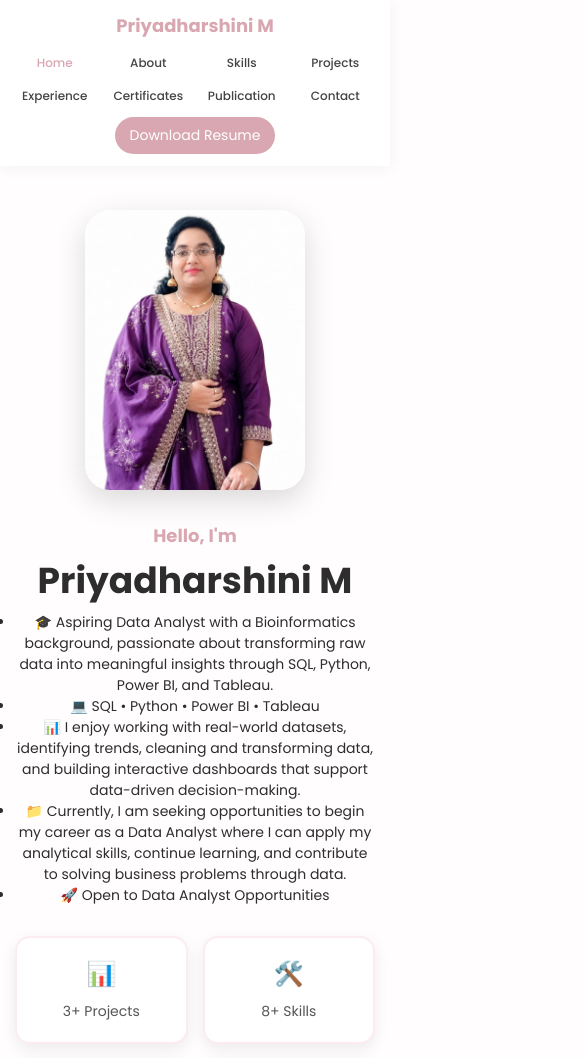
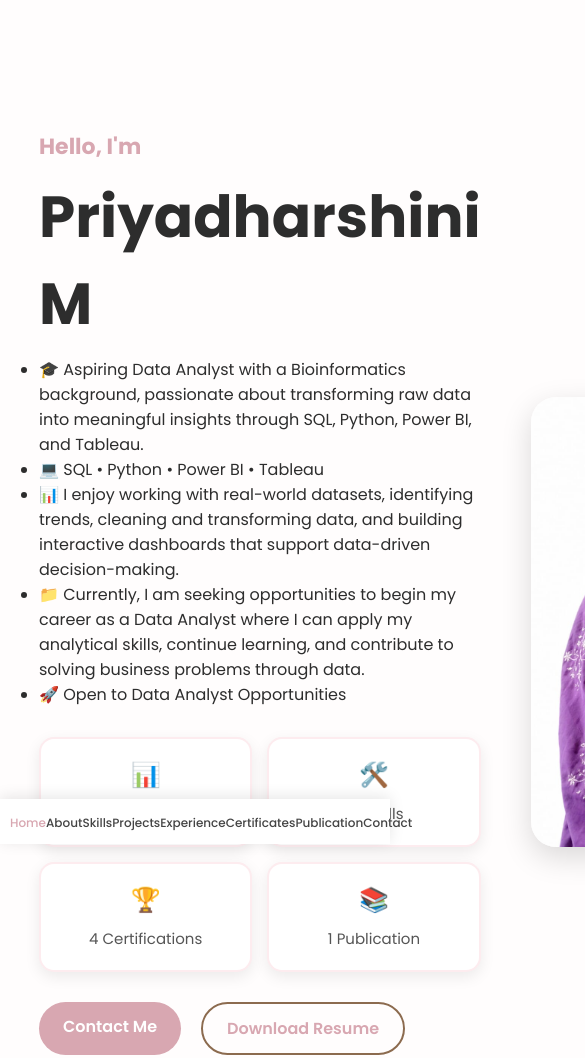
Before and after one commit to priyadharshini237/Priyadharshini_Portfolio, a plain HTML site: page index.html in a window 390 px wide. Shown: the top 1058 px of the page, 585 px wide, since content can reach past the window. Drawn offline with Linux system fonts and the light colour scheme.

Commit message:
Update index.html

```diff
--- a/index.html
+++ b/index.html
@@ -590,133 +590,44 @@ color:#777;
    MOBILE
 =========================== */
 
-@media(max-width:900px){
-
-nav{
-flex-direction:column;
-gap:15px;
-}
-
-nav ul{
-flex-wrap:wrap;
-justify-content:center;
-}
-
-.hero{
-flex-direction:column-reverse;
-text-align:center;
-padding-top:60px;
-}
-
-.hero-text h1{
-font-size:42px;
-}
-
-.hero-image img{
-width:250px;
-height:320px;
-}
-
-.buttons{
-justify-content:center;
-}
-
-.social{
-justify-content:center;
-}
-
-.project-card img{
-height:220px;
-}
-
-}
-
-/* Mobile Responsive Design */
-@media (max-width: 768px){
+@media (max-width: 768px) {
 
     nav{
-        padding:12px;
-        flex-direction:column;
-        gap:10px;
+        position:fixed;
+        bottom:0;
+        top:auto;
+        left:0;
+        width:100%;
+        padding:10px;
+        background:white;
+        box-shadow:0 -2px 15px rgba(0,0,0,.1);
+        z-index:1000;
     }
 
-    .logo{
-        font-size:18px;
+    .logo,
+    .resume-btn{
+        display:none;
     }
 
     nav ul{
-        display:grid;
-        grid-template-columns:repeat(4,1fr);
-        gap:8px;
         width:100%;
-        text-align:center;
-    }
-
-    nav ul li{
-        list-style:none;
+        display:flex;
+        justify-content:space-around;
+        align-items:center;
+        flex-wrap:nowrap;
+        gap:0;
     }
 
     nav ul li a{
         font-size:12px;
     }
 
-    .resume-btn{
-        padding:8px 15px;
-        font-size:14px;
-    }
-
-    section{
-        padding:30px 15px;
+    body{
+        padding-bottom:80px;
     }
 
     .hero{
-        flex-direction:column-reverse;
-        padding-top:180px;
-        gap:25px;
-    }
-
-    .hero-image img{
-        width:220px;
-        height:280px;
-    }
-
-    .hero-text h1{
-        font-size:36px;
-        line-height:1.2;
-    }
-
-    .hero-text h3{
-        font-size:18px;
-    }
-
-    .hero-text p,
-    .hero-text li{
-        font-size:14px;
-    }
-
-    .stats-container{
-        grid-template-columns:1fr 1fr;
-    }
-
-    .skill-card{
-        padding:18px;
-    }
-
-    .project-card{
-        padding:15px;
-    }
-
-    .project-card h3{
-        font-size:22px;
-    }
-
-    .certificate-card{
-        width:100%;
-        max-width:320px;
-    }
-
-    .title h2{
-        font-size:28px;
+        padding-top:40px;
     }
 }
 </style>
```
